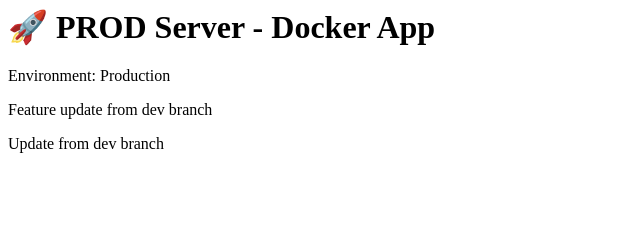
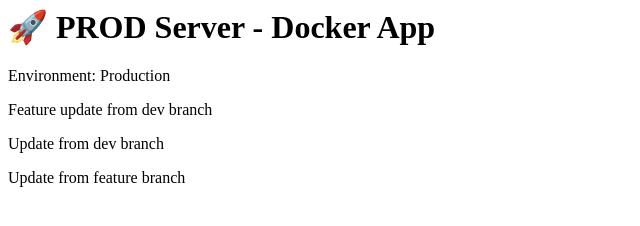
Before and after one commit to prasadpawar252/devops-assignment, a plain HTML site: page index.html in a window 1280 px wide. Shown: the whole page, without its empty margins (0-640 px from the left). Drawn offline with Linux system fonts and the light colour scheme.

Commit message:
feature branch update

```diff
--- a/index.html
+++ b/index.html
@@ -2,3 +2,4 @@
 <p>Environment: Production</p>
 <p>Feature update from dev branch</p>
 <p>Update from dev branch</p>
+<p>Update from feature branch</p>
```
